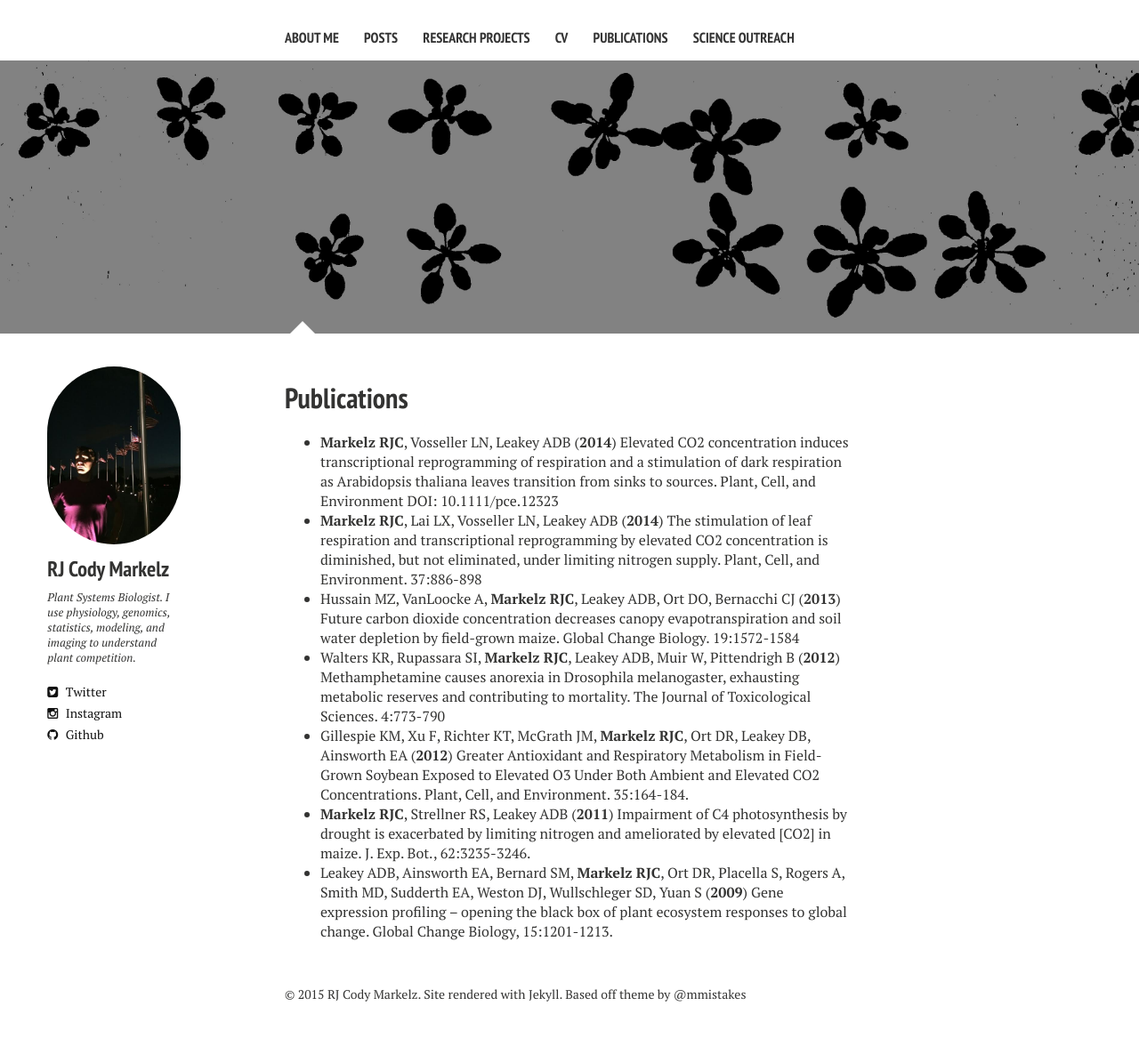
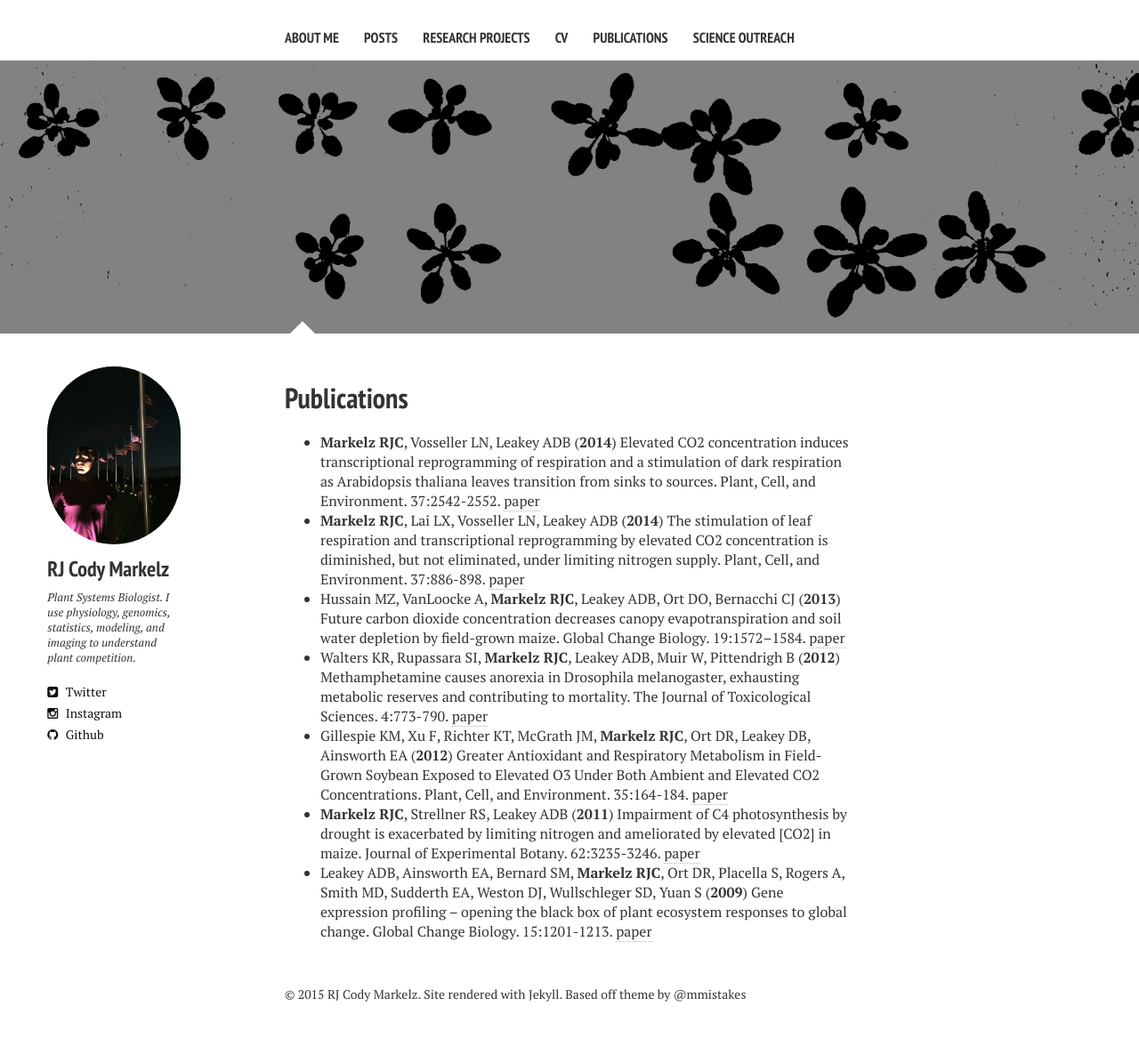
Before and after one commit to carynJohansen/old2, a Jekyll site: the page built from publications.md, in a window 1280 px wide. Shown: the whole page at 89% size. Built offline with Jekyll 4.4.1, drawn with Linux system fonts in a browser that asks for light colours; nearby versions of some CDN libraries.

Commit message:
publications update

```diff
--- a/publications.md
+++ b/publications.md
@@ -9,11 +9,10 @@ comments: false
 image:
   feature: texture-feature-06.jpg
 ---
-
-* __Markelz RJC__, Vosseller LN, Leakey ADB (__2014__) Elevated CO2 concentration induces transcriptional reprogramming of respiration and a stimulation of dark respiration as Arabidopsis thaliana leaves transition from sinks to sources. Plant, Cell, and Environment DOI: 10.1111/pce.12323
-* __Markelz RJC__, Lai LX, Vosseller LN, Leakey ADB (__2014__) The stimulation of leaf respiration and transcriptional reprogramming by elevated CO2 concentration is diminished, but not eliminated, under limiting nitrogen supply. Plant, Cell, and Environment. 37:886-898
-*	Hussain MZ, VanLoocke A, __Markelz RJC__, Leakey ADB, Ort DO, Bernacchi CJ (__2013__) Future carbon dioxide concentration decreases canopy evapotranspiration and soil water depletion by field-grown maize. Global Change Biology. 19:1572-1584
-*	Walters KR, Rupassara SI, __Markelz RJC__, Leakey ADB, Muir W, Pittendrigh B (__2012__) Methamphetamine causes anorexia in Drosophila melanogaster, exhausting metabolic reserves and contributing to mortality. The Journal of Toxicological Sciences. 4:773-790
-*	Gillespie KM, Xu F, Richter KT, McGrath JM, __Markelz RJC__, Ort DR, Leakey DB, Ainsworth EA (__2012__) Greater Antioxidant and Respiratory Metabolism in Field-Grown Soybean Exposed to Elevated O3 Under Both Ambient and Elevated CO2 Concentrations. Plant, Cell, and Environment. 35:164-184.
-*	__Markelz RJC__, Strellner RS, Leakey ADB (__2011__) Impairment of C4 photosynthesis by drought is exacerbated by limiting nitrogen and ameliorated by elevated [CO2] in maize. J. Exp. Bot., 62:3235-3246.
-*	Leakey ADB, Ainsworth EA, Bernard SM, __Markelz RJC__, Ort DR, Placella S, Rogers A, Smith MD, Sudderth EA, Weston DJ, Wullschleger SD, Yuan S (__2009__) Gene expression profiling – opening the black box of plant ecosystem responses to global change. Global Change Biology, 15:1201-1213.
+* __Markelz RJC__, Vosseller LN, Leakey ADB (__2014__) Elevated CO2 concentration induces transcriptional reprogramming of respiration and a stimulation of dark respiration as Arabidopsis thaliana leaves transition from sinks to sources. Plant, Cell, and Environment. 37:2542-2552. [paper](/pdfs/Markelz_etal_2014b.pdf)
+* __Markelz RJC__, Lai LX, Vosseller LN, Leakey ADB (__2014__) The stimulation of leaf respiration and transcriptional reprogramming by elevated CO2 concentration is diminished, but not eliminated, under limiting nitrogen supply. Plant, Cell, and Environment. 37:886-898. [paper](/pdfs/Markelz_etal_2014a.pdf)
+*	Hussain MZ, VanLoocke A, __Markelz RJC__, Leakey ADB, Ort DO, Bernacchi CJ (__2013__) Future carbon dioxide concentration decreases canopy evapotranspiration and soil water depletion by field-grown maize. Global Change Biology. 19:1572–1584. [paper](/pdfs/Hussain_etal_2013.pdf)
+*	Walters KR, Rupassara SI, __Markelz RJC__, Leakey ADB, Muir W, Pittendrigh B (__2012__) Methamphetamine causes anorexia in Drosophila melanogaster, exhausting metabolic reserves and contributing to mortality. The Journal of Toxicological Sciences. 4:773-790. [paper](/pdfs/Walters_etal_2012.pdf)
+*	Gillespie KM, Xu F, Richter KT, McGrath JM, __Markelz RJC__, Ort DR, Leakey DB, Ainsworth EA (__2012__) Greater Antioxidant and Respiratory Metabolism in Field-Grown Soybean Exposed to Elevated O3 Under Both Ambient and Elevated CO2 Concentrations. Plant, Cell, and Environment. 35:164-184. [paper](/pdfs/Gillespie_etal_2012.pdf)
+*	__Markelz RJC__, Strellner RS, Leakey ADB (__2011__) Impairment of C4 photosynthesis by drought is exacerbated by limiting nitrogen and ameliorated by elevated [CO2] in maize. Journal of Experimental Botany. 62:3235-3246. [paper](/pdfs/Markelz_etal_2011.pdf)
+*	Leakey ADB, Ainsworth EA, Bernard SM, __Markelz RJC__, Ort DR, Placella S, Rogers A, Smith MD, Sudderth EA, Weston DJ, Wullschleger SD, Yuan S (__2009__) Gene expression profiling – opening the black box of plant ecosystem responses to global change. Global Change Biology. 15:1201-1213. [paper](/pdfs/Leakey_etal_2009.pdf)
```
